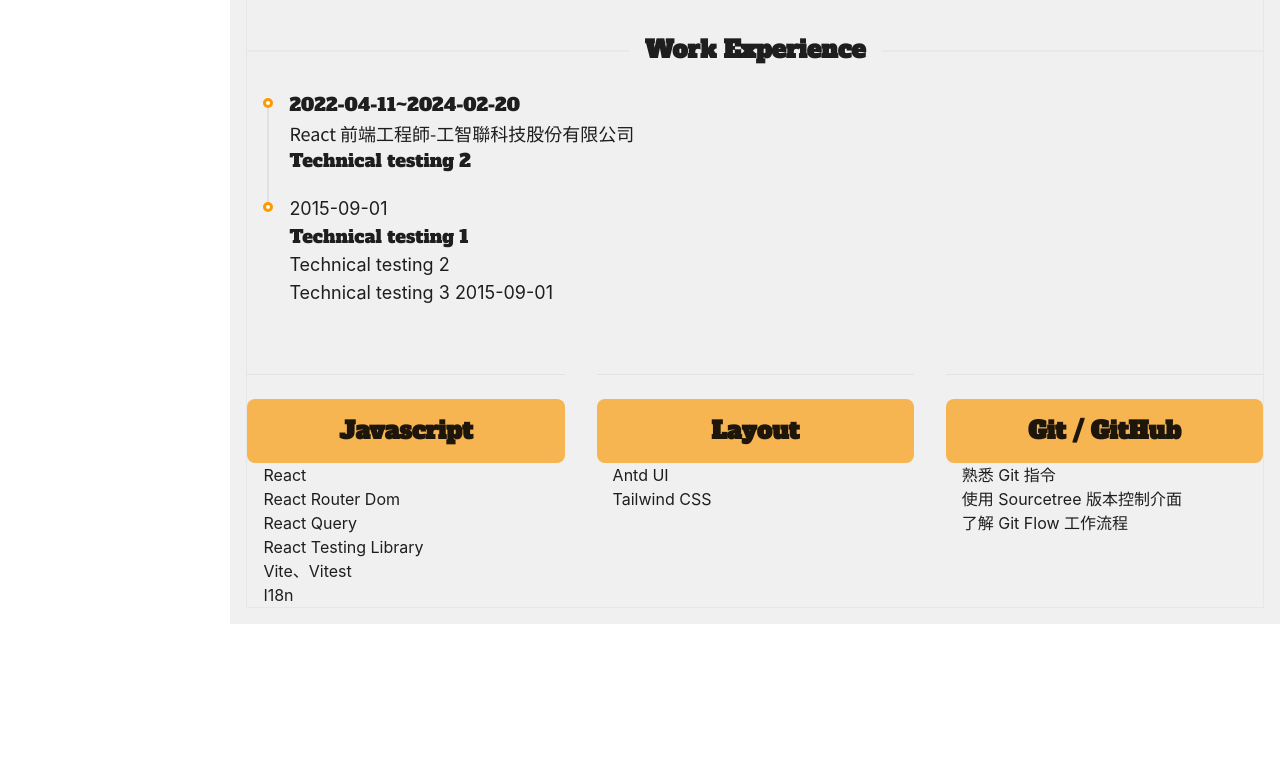
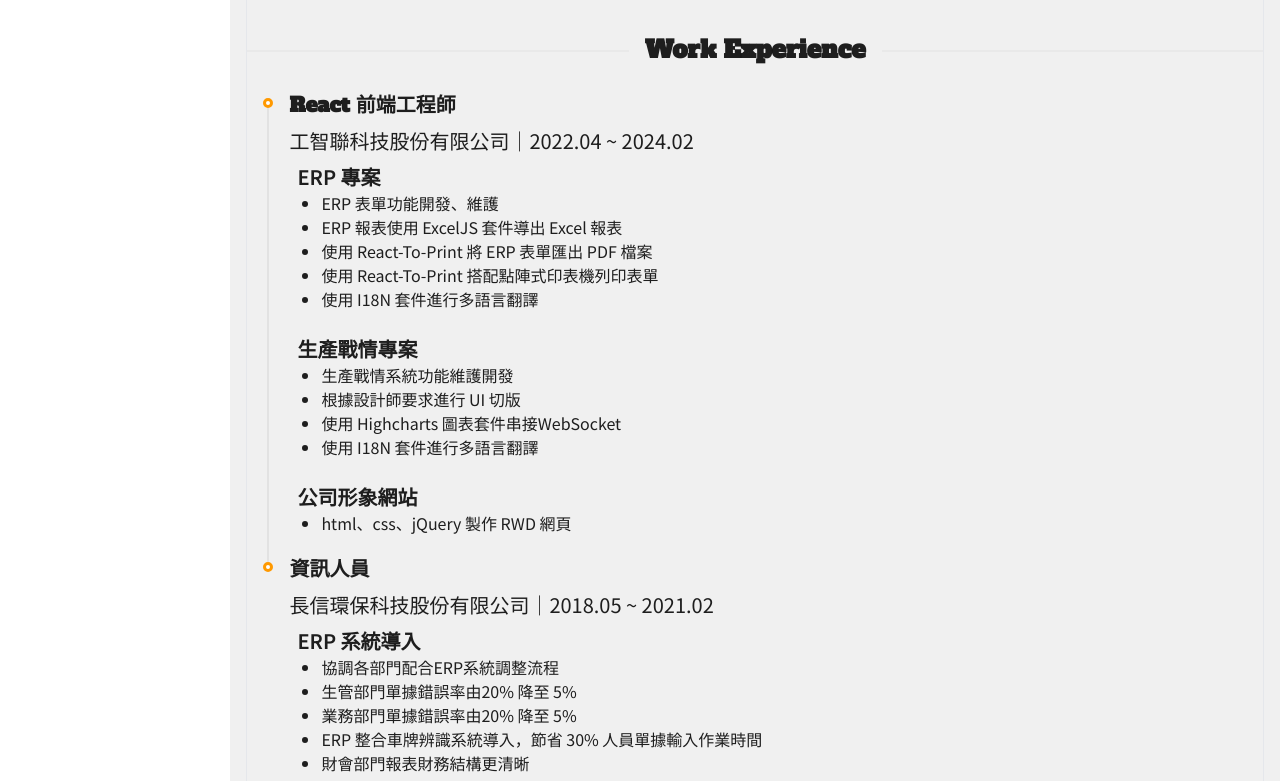
Before and after one commit to SHiuN26/Introduction, a React (Vite) app: page / in a window 1280 px wide. Shown: the part 319-1100 px from the top of the page. Before the commit the page ends 943 px from the top, so only its background shows below. Built offline with nearby package versions, Linux system fonts and the light colour scheme.

Commit message:
工作經歷半成品

```diff
--- a/src/pages/HomePage/WorkTimeLine.jsx
+++ b/src/pages/HomePage/WorkTimeLine.jsx
@@ -1,26 +1,77 @@
 import React from "react";
-import { Timeline } from "antd";
+import { Timeline, Space } from "antd";
 const WorkTimeLine = () => {
   const workItems = [
     {
       children: (
-        <div className="font-Alfa text-lg">
-          <div>2022-04-11~2024-02-20</div>
-          <div className="font-Noto">
-            React 前端工程師-工智聯科技股份有限公司
+        <div className="font-Alfa text-xl">
+          <div className="mb-2 font-bold">React 前端工程師</div>
+          <div className="font-Noto mb-2">
+            工智聯科技股份有限公司｜2022.04 ~ 2024.02
           </div>
-          {/* <div>工智聯科技股份有限公司</div> */}
-          <div>Technical testing 2</div>
+          <Space
+            direction="vertical"
+            size="large"
+            style={{
+              display: "flex",
+            }}
+          >
+            <div className="font-Noto pl-2">
+              <div className="font-semibold">ERP 專案</div>
+              <ul className="text-base list-disc pl-6">
+                <li>ERP 表單功能開發、維護</li>
+                <li>ERP 報表使用 ExcelJS 套件導出 Excel 報表</li>
+                <li>使用 React-To-Print 將 ERP 表單匯出 PDF 檔案</li>
+                <li>使用 React-To-Print 搭配點陣式印表機列印表單</li>
+                <li>使用 I18N 套件進行多語言翻譯</li>
+              </ul>
+            </div>
+
+            <div className="font-Noto pl-2">
+              <div className="font-semibold">生產戰情專案</div>
+              <ul className="text-base list-disc pl-6">
+                <li>生產戰情系統功能維護開發</li>
+                <li>根據設計師要求進行 UI 切版</li>
+                <li>使用 Highcharts 圖表套件串接WebSocket</li>
+                <li>使用 I18N 套件進行多語言翻譯</li>
+              </ul>
+            </div>
+
+            <div className="font-Noto pl-2">
+              <div className="font-semibold">公司形象網站</div>
+              <ul className="text-base list-disc pl-6">
+                <li>html、css、jQuery 製作 RWD 網頁</li>
+              </ul>
+            </div>
+          </Space>
         </div>
       ),
     },
     {
       children: (
-        <div className=" text-lg">
-          <div>2015-09-01</div>
-          <div className="font-Alfa">Technical testing 1</div>
-          <div>Technical testing 2</div>
-          <div>Technical testing 3 2015-09-01</div>
+        <div className="font-Alfa text-xl">
+          <div className="mb-2 font-bold">資訊人員</div>
+          <div className="font-Noto mb-2">
+            長信環保科技股份有限公司｜2018.05 ~ 2021.02
+          </div>
+          <Space
+            direction="vertical"
+            size="large"
+            style={{
+              display: "flex",
+            }}
+          >
+            <div className="font-Noto pl-2">
+              <div className="font-semibold">ERP 系統導入</div>
+              <ul className="text-base list-disc pl-6">
+                <li>協調各部門配合ERP系統調整流程</li>
+                <li>生管部門單據錯誤率由20% 降至 5%</li>
+                <li>業務部門單據錯誤率由20% 降至 5% </li>
+                <li>ERP 整合車牌辨識系統導入，節省 30% 人員單據輸入作業時間</li>
+                <li>財會部門報表財務結構更清晰</li>
+              </ul>
+            </div>
+          </Space>
         </div>
       ),
     },
--- a/tailwind.config.js
+++ b/tailwind.config.js
@@ -4,8 +4,9 @@ export default {
   theme: {
     extend: {
       fontFamily: {
-        Alfa: ["Alfa Slab One", "serif"],
-        Noto: ["Noto Sans TC", "sans-serif"],
+        // Alfa: ["Alfa Slab One", "serif"],
+        Noto: ["Noto Sans TC"],
+        Alfa: ["Alfa Slab One"],
       },
     },
   },
```
Also changed, not shown: src/pages/HomePage/Home.jsx (+0 -7 lines).
